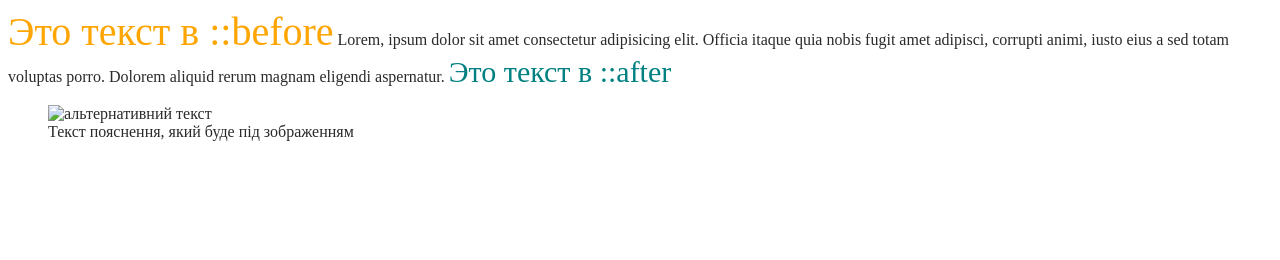
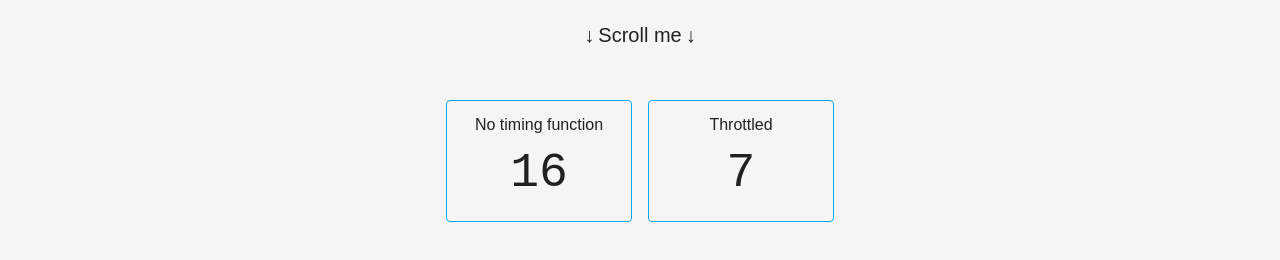
Before and after one commit to Andrii992/github-tutirial-training, a website: page index.html in a window 1280 px wide. Shown: the top 260 px of the page. Drawn offline with nearby package versions, Linux system fonts and the light colour scheme.

Commit message:
Тестові

```diff
--- a/css/styles.css
+++ b/css/styles.css
@@ -1,18 +1,51 @@
 body {
-    background-color:#fff;
-    color: #2a2a2a;
+    height: 5000vh;
+    font-family: sans-serif;
+    line-height: 1.5;
+    color: #212121;
+    background-color: #f5f5f5;
 }
 
+.cta {
+    display: flex;
+    justify-content: center;
+    align-items: center;
+    font-size: 20px;
+}
 
-.box::before {
-    content: 'Это текст в ::before';
-    font-size: 40px;
-    color: orange;
+.cta::before,
+.cta::after {
+    content: "\2193";
+    margin-left: 4px;
+    margin-right: 4px;
 }
-/*#region We Ra*/
-.box::after {
-    content: 'Это текст в ::after';
-    font-size: 30px;
-    color: teal;
+
+.event-counter {
+    position: sticky;
+    top: 100px;
+    display: flex;
+    justify-content: center;
 }
-/*#endregion*/
+
+.box {
+    min-width: 160px;
+    display: inline-flex;
+    flex-direction: column;
+    align-items: center;
+    justify-content: center;
+    margin-left: 8px;
+    margin-right: 8px;
+    padding: 12px;
+    border: 1px solid #03a9f4;
+    border-radius: 4px;
+}
+
+.event-counter p {
+    margin: 0;
+    font-size: 16px;
+}
+
+.event-counter span {
+    font-size: 48px;
+    font-family: monospace;
+}
--- a/index.html
+++ b/index.html
@@ -4,19 +4,33 @@
     <meta charset="UTF-8" />
     <meta http-equiv="X-UA-Compatible" content="IE=edge" />
     <meta name="viewport" content="width=device-width, initial-scale=1.0" />
-    <title>Git rules</title>
+    <title>Test Page</title>
     <link rel="stylesheet" href="./css/styles.css" />
   </head>
   <body>
-    <div class="box">
-      Lorem, ipsum dolor sit amet consectetur adipisicing elit. Officia itaque
-      quia nobis fugit amet adipisci, corrupti animi, iusto eius a sed totam
-      voluptas porro. Dolorem aliquid rerum magnam eligendi aspernatur.
+    <p class="cta">Scroll me</p>
+
+    <div class="event-counter">
+      <div class="box">
+        <p>No timing function</p>
+        <span class="output vanilla">0</span>
+      </div>
+
+      <div class="box">
+        <p>Throttled</p>
+        <span class="output throttled">0</span>
+      </div>
     </div>
-    <figure>
-      <!-- Довільний графічний контент: фотографія, графік, діаграма тощо -->
-      <img src="адреса зображення" alt="альтернативний текст" />
-      <figcaption>Текст пояснення, який буде під зображенням</figcaption>
-    </figure>
+
+    <script
+      async
+      src="https://cdnjs.cloudflare.com/ajax/libs/lodash.js/4.17.21/lodash.min.js"
+      integrity="sha512-WFN04846sdKMIP5LKNphMaWzU7YpMyCU245etK3g/2ARYbPK9Ub18eG+ljU96qKRCWh+quCY7yefSmlkQw1ANQ=="
+      crossorigin="anonymous"
+      referrerpolicy="no-referrer"
+    ></script>
+
+    <!-- <script defer src="path/to/script.js"></script> -->
+    <script defer src="./index.js"></script>
   </body>
 </html>
--- /dev/null
+++ b/index.js
@@ -0,0 +1,19 @@
+const vanillaOutput = document.querySelector(".output.vanilla");
+const throttledOutput = document.querySelector(".output.throttled");
+const eventCounter = {
+  vanilla: 0,
+  throttled: 0
+};
+
+document.addEventListener("scroll", () => {
+  eventCounter.vanilla += 1;
+  vanillaOutput.textContent = eventCounter.vanilla;
+});
+
+document.addEventListener(
+  "scroll",
+  _.throttle(() => {
+    eventCounter.throttled += 1;
+    throttledOutput.textContent = eventCounter.throttled;
+  }, 300)
+);
--- /dev/null
+++ b/package.json
@@ -0,0 +1,5 @@
+{
+  "dependencies": {
+    "lodash": "^4.17.21"
+  }
+}
```
Also changed, not shown: 1 other file.
